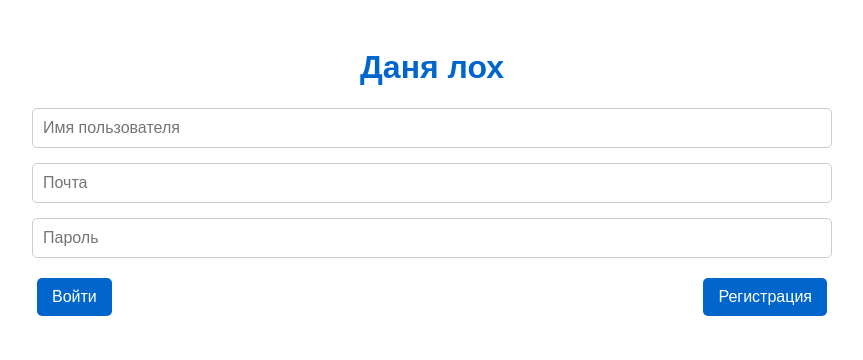
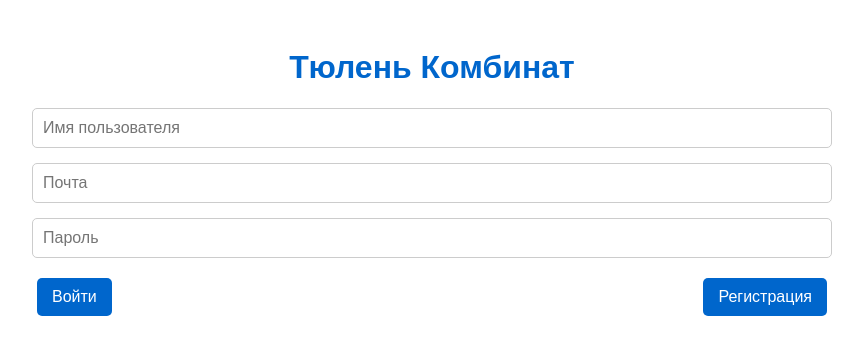
Before and after one commit to NorthCat-studio/seal, a plain HTML site: page index.html in a window 1280 px wide. Shown: the whole page, without its empty margins (208-1071 px from the left). Drawn offline with Linux system fonts and the light colour scheme.

Commit message:
Update index.html

```diff
--- a/index.html
+++ b/index.html
@@ -9,7 +9,7 @@
 </head>
 <body>
     <div class="container">
-        <h1>Даня лох</h1>
+        <h1>Тюлень Комбинат</h1>
         <div id="login-section">
             <p id="userDisplay"></p>
             <div class="form-group">
```
